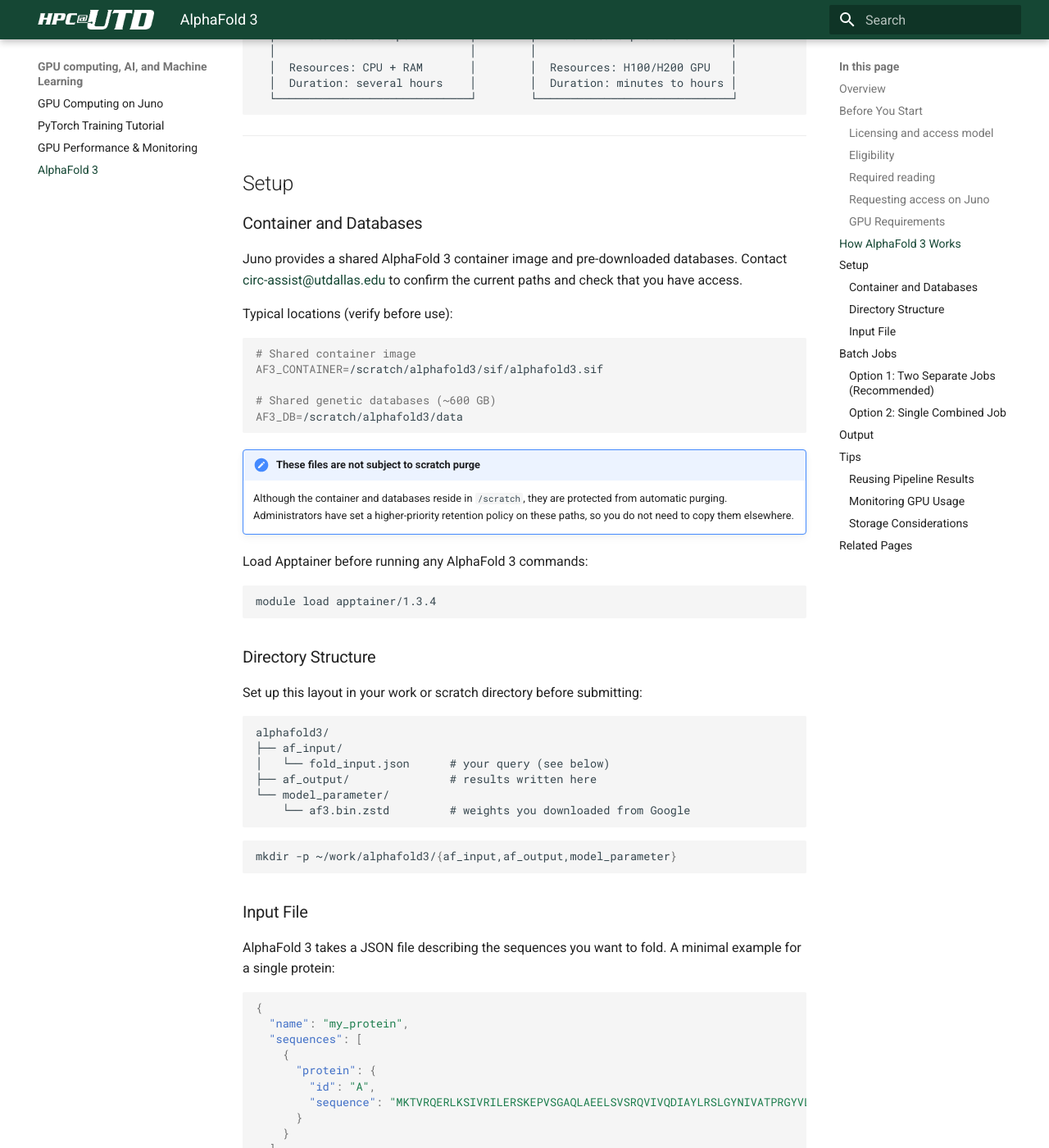
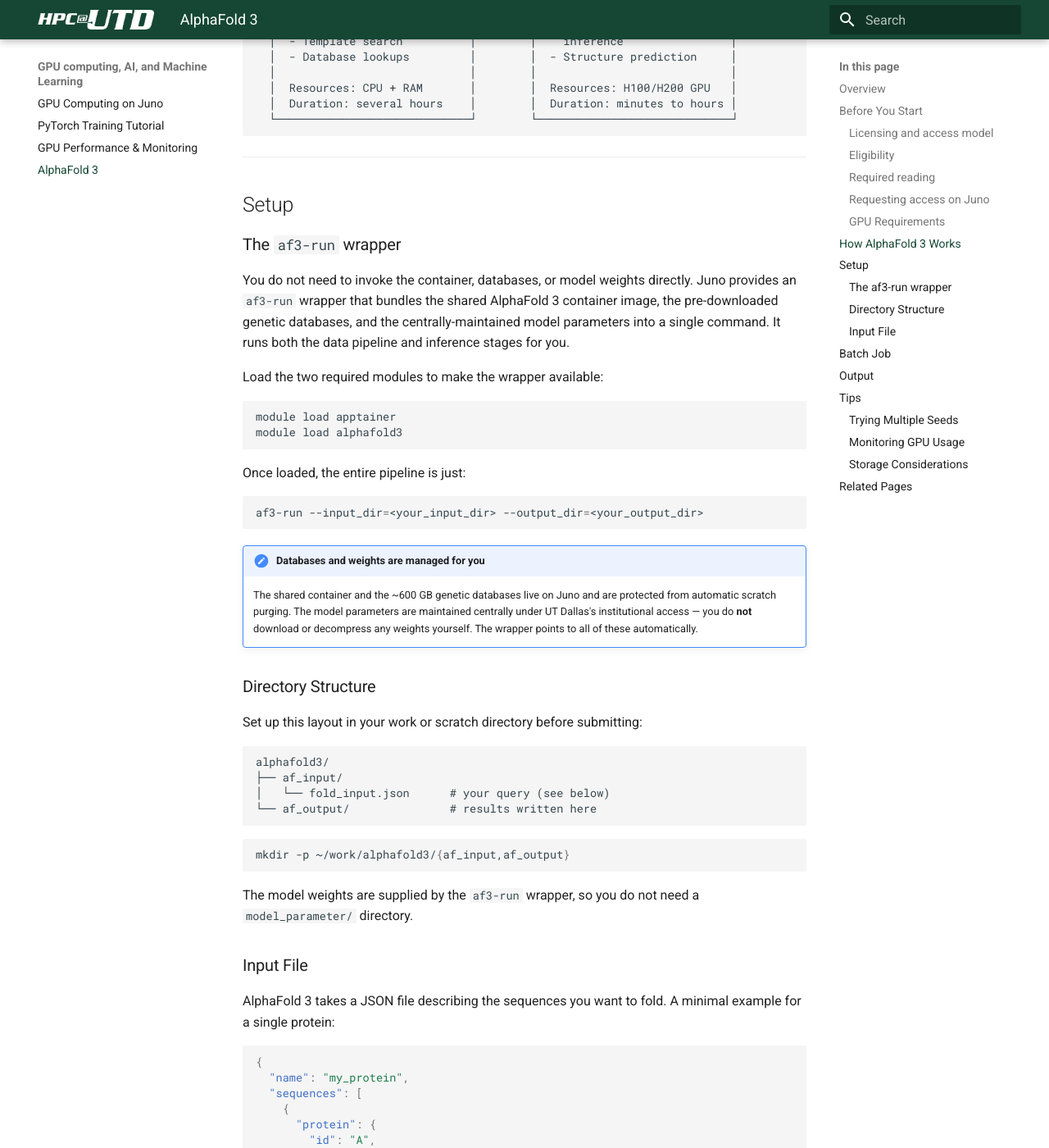
Before and after one commit to utdal/Juno-user-guide, an MkDocs documentation site: the page built from docs/ai-and-ml/alphafold3.md, in a window 1280 px wide and 1400 px high, scrolled down 2783 px. Shown: the whole window at 82% size. Built offline with MkDocs 1.6.1 and Material for MkDocs 9.7.7, drawn with Linux system fonts in a browser that asks for light colours; some of the changed text lies outside the part shown.

Commit message:
Updating AF3

````diff
--- a/docs/ai-and-ml/alphafold3.md
+++ b/docs/ai-and-ml/alphafold3.md
@@ -77,7 +77,7 @@
 
 ## How AlphaFold 3 Works
 
-AlphaFold 3 runs in two sequential stages. You can submit these as separate SLURM jobs or combine them into a single script.
+AlphaFold 3 runs in two sequential stages. The `af3-run` wrapper executes both stages back-to-back in a single job, so you don't manage them separately — the diagram below is just to show what happens under the hood.
 
 ```
   Stage 1: Data Pipeline (CPU)          Stage 2: Inference (GPU)
@@ -98,28 +98,25 @@
 
 ## Setup
 
-### Container and Databases
+### The `af3-run` wrapper
 
-Juno provides a shared AlphaFold 3 container image and pre-downloaded databases. Contact [circ-assist@utdallas.edu](mailto:circ-assist@utdallas.edu) to confirm the current paths and check that you have access.
+You do not need to invoke the container, databases, or model weights directly. Juno provides an `af3-run` wrapper that bundles the shared AlphaFold 3 container image, the pre-downloaded genetic databases, and the centrally-maintained model parameters into a single command. It runs both the data pipeline and inference stages for you.
 
-Typical locations (verify before use):
+Load the two required modules to make the wrapper available:
 
 ```bash
-# Shared container image
-AF3_CONTAINER=/scratch/alphafold3/sif/alphafold3.sif
-
-# Shared genetic databases (~600 GB)
-AF3_DB=/scratch/alphafold3/data
+module load apptainer
+module load alphafold3
 ```
 
-!!! note "These files are not subject to scratch purge"
-    Although the container and databases reside in `/scratch`, they are protected from automatic purging. Administrators have set a higher-priority retention policy on these paths, so you do not need to copy them elsewhere.
-
-Load Apptainer before running any AlphaFold 3 commands:
+Once loaded, the entire pipeline is just:
 
 ```bash
-module load apptainer/1.3.4
+af3-run --input_dir=<your_input_dir> --output_dir=<your_output_dir>
 ```
+
+!!! note "Databases and weights are managed for you"
+    The shared container and the ~600 GB genetic databases live on Juno and are protected from automatic scratch purging. The model parameters are maintained centrally under UT Dallas's institutional access — you do **not** download or decompress any weights yourself. The wrapper points to all of these automatically.
 
 ### Directory Structure
 
@@ -129,14 +126,14 @@
 alphafold3/
 ├── af_input/
 │   └── fold_input.json      # your query (see below)
-├── af_output/               # results written here
-└── model_parameter/
-    └── af3.bin.zstd         # weights you downloaded from Google
+└── af_output/               # results written here
 ```
 
 ```bash
-mkdir -p ~/work/alphafold3/{af_input,af_output,model_parameter}
+mkdir -p ~/work/alphafold3/{af_input,af_output}
 ```
+
+The model weights are supplied by the `af3-run` wrapper, so you do not need a `model_parameter/` directory.
 
 ### Input File
 
@@ -163,104 +160,9 @@
 
 ---
 
-## Batch Jobs
+## Batch Job
 
-### Option 1: Two Separate Jobs (Recommended)
-
-Split the pipeline and inference stages to make better use of the queue. The CPU stage can run on any node while the GPU stage waits for an H100/H200.
-
-**Stage 1 — Data Pipeline (CPU)**
-
-```bash
-#!/bin/bash
-#SBATCH -J af3_pipeline
-#SBATCH -o logs/af3_pipeline_%j.out
-#SBATCH -e logs/af3_pipeline_%j.err
-#SBATCH -p normal
-#SBATCH -N 1
-#SBATCH --cpus-per-task=8
-#SBATCH --mem=64GB
-#SBATCH -t 12:00:00
-#SBATCH --mail-type=END,FAIL
-#SBATCH --mail-user=netID@utdallas.edu
-
-mkdir -p logs
-
-AF3_CONTAINER=/scratch/alphafold3/sif/alphafold3.sif
-AF3_DB=/scratch/alphafold3/data
-WORK_DIR=${HOME}/work/alphafold3
-
-module load apptainer/1.3.4
-
-apptainer exec \
-    --bind ${WORK_DIR}:/af3_work \
-    --bind ${AF3_DB}:/databases:ro \
-    ${AF3_CONTAINER} \
-    python /app/alphafold/run_alphafold.py \
-        --input_dir=/af3_work/af_input \
-        --output_dir=/af3_work/af_output \
-        --db_dir=/databases \
-        --run_data_pipeline=true \
-        --run_inference=false \
-        --jackhmmer_n_cpu=${SLURM_CPUS_PER_TASK} \
-        --nhmmer_n_cpu=${SLURM_CPUS_PER_TASK}
-```
-
-**Stage 2 — Inference (GPU)**
-
-```bash
-#!/bin/bash
-#SBATCH -J af3_inference
-#SBATCH -o logs/af3_inference_%j.out
-#SBATCH -e logs/af3_inference_%j.err
-#SBATCH -p h100
-#SBATCH -N 1
-#SBATCH --gres=gpu:1
-#SBATCH --cpus-per-task=4
-#SBATCH --mem=64GB
-#SBATCH -t 2:00:00
-#SBATCH --mail-type=END,FAIL
-#SBATCH --mail-user=netID@utdallas.edu
-
-mkdir -p logs
-
-AF3_CONTAINER=/scratch/alphafold3/sif/alphafold3.sif
-AF3_DB=/scratch/alphafold3/data
-WORK_DIR=${HOME}/work/alphafold3
-
-module load apptainer/1.3.4
-
-# Decompress model params if needed (only run once)
-if [ ! -f "${WORK_DIR}/model_parameter/af3.bin" ]; then
-    zstd -d "${WORK_DIR}/model_parameter/af3.bin.zstd" \
-         -o "${WORK_DIR}/model_parameter/af3.bin"
-fi
-
-apptainer exec --nv \
-    --bind ${WORK_DIR}:/af3_work \
-    --bind ${AF3_DB}:/databases:ro \
-    ${AF3_CONTAINER} \
-    python /app/alphafold/run_alphafold.py \
-        --input_dir=/af3_work/af_input \
-        --output_dir=/af3_work/af_output \
-        --model_dir=/af3_work/model_parameter \
-        --db_dir=/databases \
-        --run_data_pipeline=false \
-        --run_inference=true
-```
-
-Submit the pipeline job first, then the inference job with a dependency:
-
-```bash
-JID=$(sbatch af3_pipeline.sh | awk '{print $NF}')
-sbatch --dependency=afterok:${JID} af3_inference.sh
-```
-
----
-
-### Option 2: Single Combined Job
-
-If you prefer to run everything in one step, request an H100 node and let it handle both stages. This is simpler but ties up a GPU while the CPU-only pipeline stage runs (which can take several hours).
+The `af3-run` wrapper handles the full pipeline — data pipeline and inference — in a single GPU job. Save the following as `af3_full.sh`, edit the `--mail-user` and paths for your account, and submit with `sbatch af3_full.sh`.
 
 ```bash
 #!/bin/bash
@@ -278,32 +181,21 @@
 
 mkdir -p logs
 
-AF3_CONTAINER=/scratch/alphafold3/sif/alphafold3.sif
-AF3_DB=/scratch/alphafold3/data
 WORK_DIR=${HOME}/work/alphafold3
 
-module load apptainer/1.3.4
+module load apptainer
+module load alphafold3
 
-# Decompress model params if needed (only run once)
-if [ ! -f "${WORK_DIR}/model_parameter/af3.bin" ]; then
-    zstd -d "${WORK_DIR}/model_parameter/af3.bin.zstd" \
-         -o "${WORK_DIR}/model_parameter/af3.bin"
-fi
+af3-run --input_dir=${WORK_DIR}/af_input --output_dir=${WORK_DIR}/af_output
+```
 
-apptainer exec --nv \
-    --bind ${WORK_DIR}:/af3_work \
-    --bind ${AF3_DB}:/databases:ro \
-    ${AF3_CONTAINER} \
-    python /app/alphafold/run_alphafold.py \
-        --input_dir=/af3_work/af_input \
-        --output_dir=/af3_work/af_output \
-        --model_dir=/af3_work/model_parameter \
-        --db_dir=/databases \
-        --run_data_pipeline=true \
-        --run_inference=true \
-        --jackhmmer_n_cpu=${SLURM_CPUS_PER_TASK} \
-        --nhmmer_n_cpu=${SLURM_CPUS_PER_TASK}
+Submit it:
+
+```bash
+sbatch af3_full.sh
 ```
+
+The job runs the CPU-bound data pipeline followed by GPU inference in one allocation. Because the pipeline stage can take several hours, keep the walltime generous (14 hours above is a safe upper bound for most inputs).
 
 ---
 
@@ -324,18 +216,9 @@
 
 ## Tips
 
-### Reusing Pipeline Results
+### Trying Multiple Seeds
 
-Once Stage 1 completes, you can re-run Stage 2 with different random seeds without redoing the expensive database searches:
-
-```bash
-# Add --model_seeds to try multiple seeds in one inference run
-python /app/alphafold/run_alphafold.py \
-  --run_data_pipeline=false \
-  --run_inference=true \
-  --model_seeds=1,2,3,4,5 \
-  ...
-```
+To sample several predictions, list the seeds you want in the `modelSeeds` field of your `fold_input.json` (e.g. `"modelSeeds": [1, 2, 3, 4, 5]`). AlphaFold 3 reuses the results of the data-pipeline stage across all seeds, so the expensive database searches only run once per input.
 
 ### Monitoring GPU Usage
 
````
Also changed, not shown: other parts of docs/ai-and-ml/alphafold3.md (+1 -0 lines).
